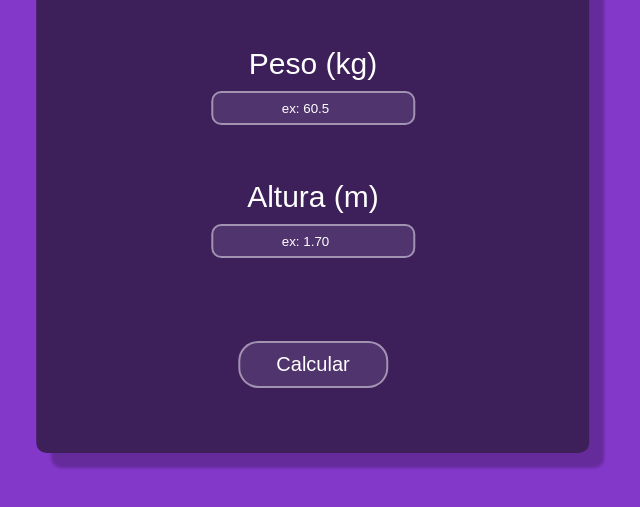
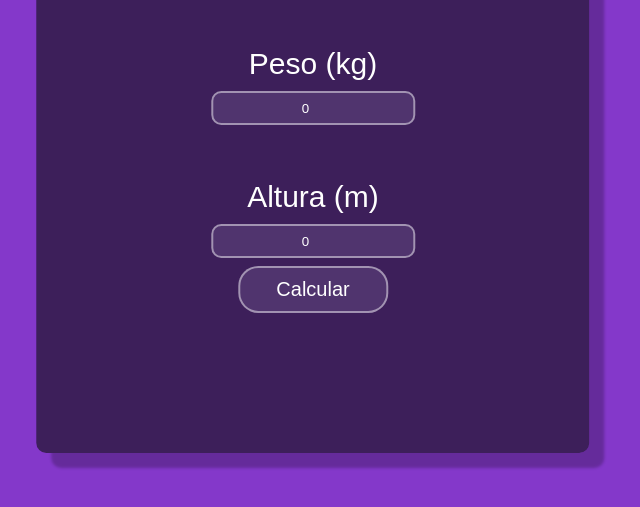
Before and after one commit to DicousDev/Imc, a plain HTML site: page index.html in a window 1280 px wide. Shown: the part 227-734 px from the top of the page, without its empty margins (327-967 px from the left). Drawn offline with Linux system fonts and the light colour scheme.

Commit message:
Alterações feitas no html para necessidade do js

```diff
--- a/index.html
+++ b/index.html
@@ -13,15 +13,19 @@
                     <h1>Calcula IMC</h1>
                     <hr>
                 </header>
+                <article>
                     <div class="peso">
                         <label>Peso (kg)</label>
-                    <input type="number" min="0" placeholder="ex: 60.5" required></input>
+                        <input type="number" min="0" id="peso" value="0" step=".1"></input>
                     </div>
                     <div class="altura">
                         <label>Altura (m)</label>
-                    <input type="number" min="0" placeholder="ex: 1.70" required></input>
+                        <input type="number" min="0" id="altura" value="0" step=".01"></input>
                     </div>
-                <button>Calcular</button>
+                </article>
+                <footer>
+                    <button onclick="CalculaImc(); ExibeClassificao();">Calcular</button>
+                </footer>
             </fieldset>
         </form>
     </body>
```
Lines whose indentation alone changed are shown as unchanged.
